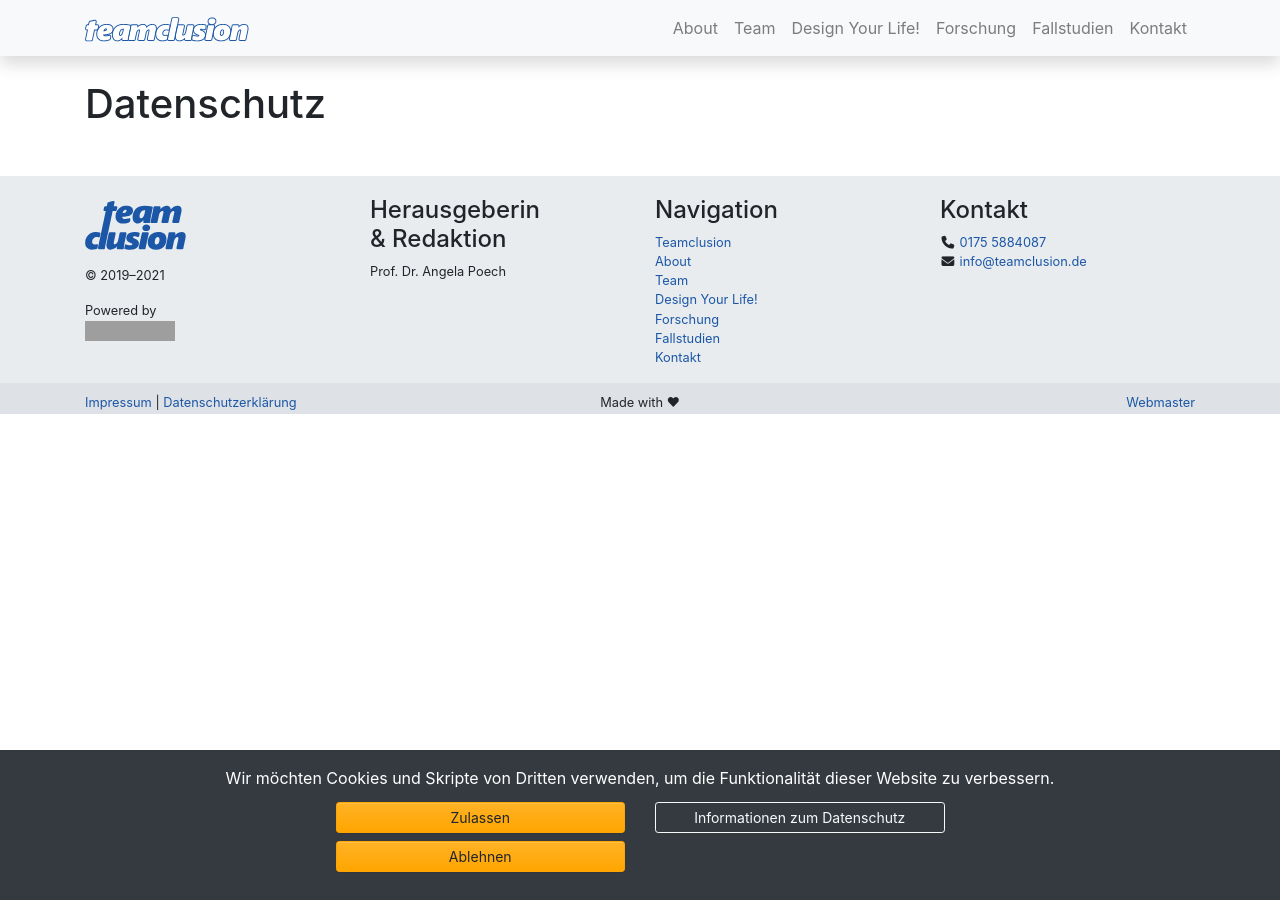
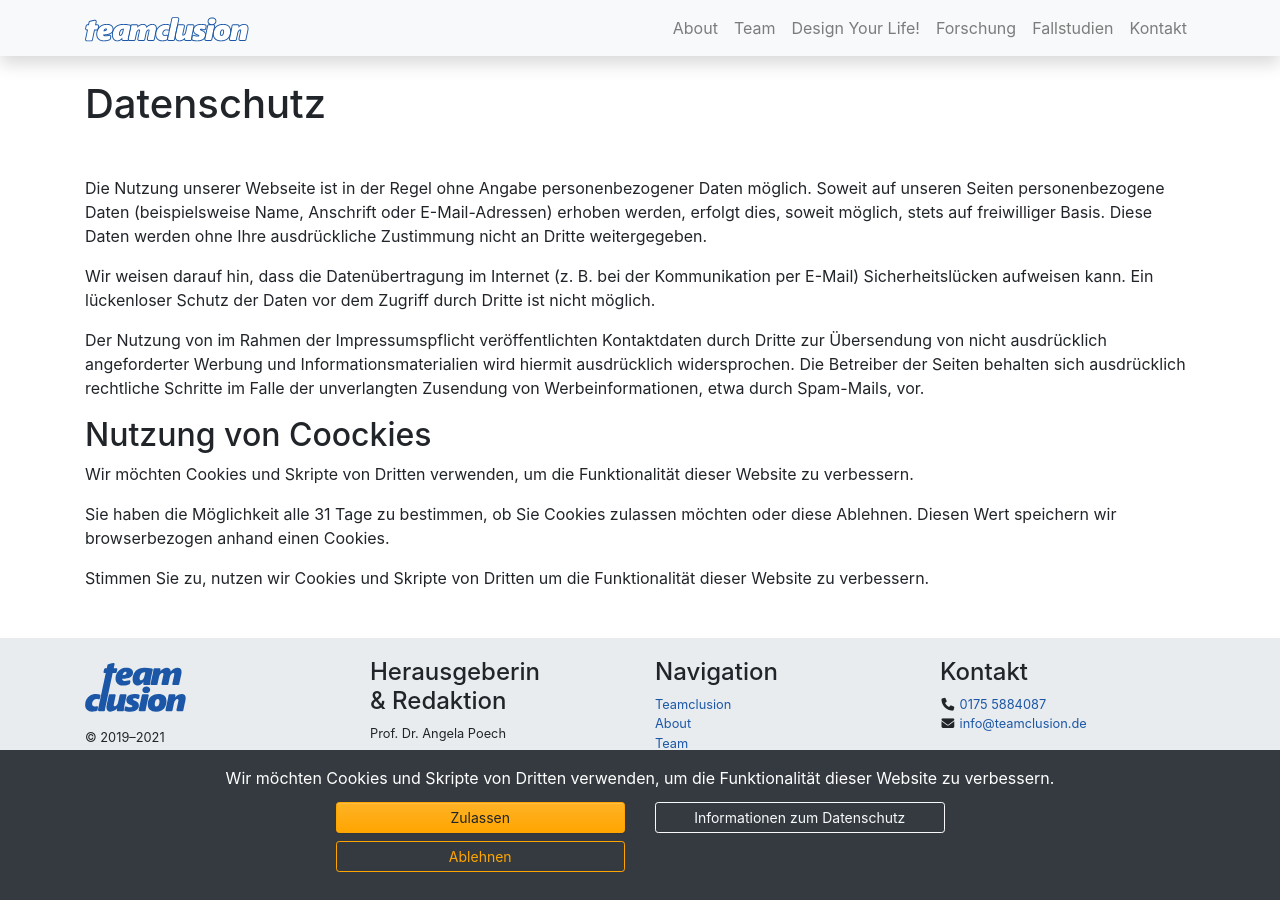
Before and after one commit to teamclusion/website, a Jekyll site: the page built from datenschutz.md, in a window 1280 px wide. Built offline with Jekyll 4.4.1, drawn with Linux system fonts in a browser that asks for light colours; nearby versions of some CDN libraries; grey boxes are pictures that could not be loaded.

Commit message:
Datenschutz ausgebaut.

```diff
--- a/_includes/cookie-consent.html
+++ b/_includes/cookie-consent.html
@@ -3,7 +3,10 @@ https://jekyllcodex.org/without-plugin/cookie-consent/
 {% endcomment %}
 
 <style>
-  #cookie-notice {
+  #cookie-notice,
+  #cookie-notice-alert-accepted,
+  #cookie-notice-alert-rejected,
+  #cookie-notice-alert-none {
     display: none
   }
 </style>
@@ -13,7 +16,7 @@ https://jekyllcodex.org/without-plugin/cookie-consent/
   <div class="row my-2">
     <div class="col-12 col-md-4 offset-md-2 col-lg-3 offset-lg-3 text-center my-1">
       <a href="#" id="cookie-notice-accept" class="btn btn-secondary btn-sm btn-block">Zulassen</a>
-      <a href="#" id="cookie-notice-rejected" class="btn btn-secondary btn-sm btn-block">Ablehnen</a>
+      <a href="#" id="cookie-notice-rejected" class="btn btn-outline-secondary btn-sm btn-block">Ablehnen</a>
     </div>
     <div class="col-12 col-md-4 col-lg-3 text-center my-1">
       <a href="/datenschutz" class="btn btn-outline-light btn-sm btn-block d m x-2">Informationen zum Datenschutz</a>
--- a/datenschutz.md
+++ b/datenschutz.md
@@ -2,3 +2,33 @@
 layout: container
 title: Datenschutz
 ---
+
+Die Nutzung unserer Webseite ist in der Regel ohne Angabe personenbezogener Daten möglich. Soweit auf unseren Seiten personenbezogene Daten (beispielsweise Name, Anschrift oder E-Mail-Adressen) erhoben werden, erfolgt dies, soweit möglich, stets auf freiwilliger Basis. Diese Daten werden ohne Ihre ausdrückliche Zustimmung nicht an Dritte weitergegeben.
+
+Wir weisen darauf hin, dass die Datenübertragung im Internet (z. B. bei der Kommunikation per E-Mail) Sicherheitslücken aufweisen kann. Ein lückenloser Schutz der Daten vor dem Zugriff durch Dritte ist nicht möglich.
+
+Der Nutzung von im Rahmen der Impressumspflicht veröffentlichten Kontaktdaten durch Dritte zur Übersendung von nicht ausdrücklich angeforderter Werbung und Informationsmaterialien wird hiermit ausdrücklich widersprochen. Die Betreiber der Seiten behalten sich ausdrücklich rechtliche Schritte im Falle der unverlangten Zusendung von Werbeinformationen, etwa durch Spam-Mails, vor.
+
+## Nutzung von Coockies
+
+Wir möchten Cookies und Skripte von Dritten verwenden, um die Funktionalität dieser Website zu verbessern.
+
+Sie haben die Möglichkeit alle 31 Tage zu bestimmen, ob Sie Cookies zulassen möchten oder diese Ablehnen. Diesen Wert speichern wir browserbezogen anhand einen Cookies.
+
+Stimmen Sie zu, nutzen wir Cookies und Skripte von Dritten um die Funktionalität dieser Website zu verbessern.
+
+<div id="cookie-notice-alert-none" class="alert alert-dark" role="alert">
+  <p>Sie haben noch keine Auswahl getroffen. Bitte beachten Sie die Anzeige am unteren Bildschirmrand.</p>
+  <a href="#" id="cookie-notice-accept" class="btn btn-secondary btn-sm btn-block">Zulassen</a>
+  <a href="#" id="cookie-notice-rejected" class="btn btn-outline-secondary btn-sm btn-block">Ablehnen</a>
+</div>
+
+<div id="cookie-notice-alert-accepted" class="alert alert-dark" role="alert">
+  <p>Sie haben der Nutzung von Cookies und Skripte von Dritten zugestimmt.</p>
+  <a href="#" id="cookie-notice-rejected" class="btn btn-outline-secondary btn-sm btn-block">Ablehnen</a>
+</div>
+
+<div id="cookie-notice-alert-rejected" class="alert alert-dark" role="alert">
+  <p>Sie haben der Nutzung von Cookies und Skripte von Dritten NICHT zugestimmt.</p>
+  <a href="#" id="cookie-notice-accept" class="btn btn-secondary btn-sm">Zustimmen</a>
+</div>
```
Also changed, not shown: other parts of _includes/cookie-consent.html (+2 -2 lines).
